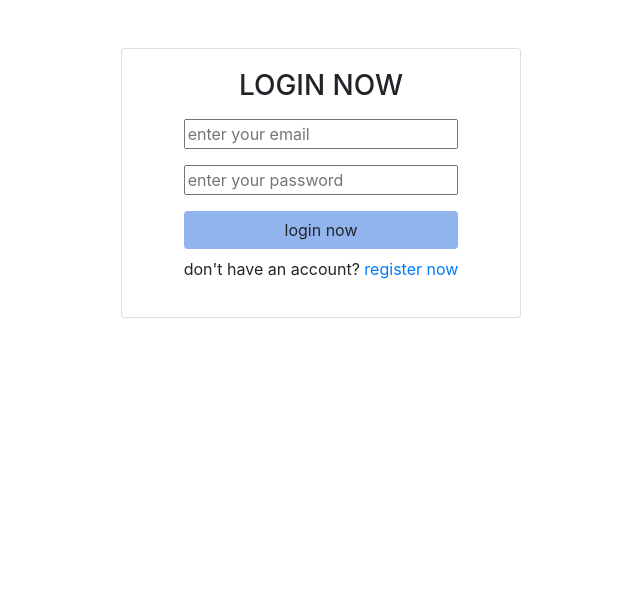
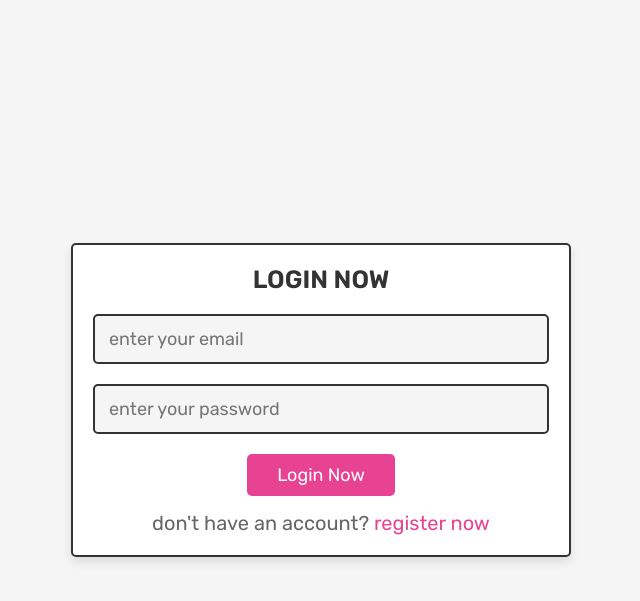
Before and after one commit to Ngannguyen0308/Furniture-e-commerce-website, a PHP site: page /login.php in a window 1280 px wide. Shown: the top 601 px of the page, without its empty margins (319-959 px from the left). Run offline with PHP 8.4, Linux system fonts and the light colour scheme; data that the repository does not hold is empty; some libraries are stand-ins or nearby versions.

Commit message:
Update login.php

```diff
--- a/login.php
+++ b/login.php
@@ -51,22 +51,12 @@ if(isset($_POST['submit'])){
    <meta http-equiv="X-UA-Compatible" content="IE=edge">
    <meta name="viewport" content="width=device-width, initial-scale=1.0">
    <title>login</title>
-   <link rel="stylesheet" href="https://maxcdn.bootstrapcdn.com/bootstrap/4.3.1/css/bootstrap.min.css">
-   <link rel="stylesheet" href="https://use.fontawesome.com/releases/v5.6.3/css/all.css" integrity="sha384-UHRtZLI+pbxtHCWp1t77Bi1L4ZtiqrqD80Kn4Z8NTSRyMA2Fd33n5dQ8lWUE00s/" crossorigin="anonymous"></head>
-   <script src="https://ajax.googleapis.com/ajax/libs/jquery/3.5.1/jquery.min.js"></script>
-   <script src="https://cdnjs.cloudflare.com/ajax/libs/popper.js/1.16.0/umd/popper.min.js"></script>
-   <script src="https://maxcdn.bootstrapcdn.com/bootstrap/4.3.1/js/bootstrap.min.js"></script>
-   <link rel="stylesheet" href="https://cdnjs.cloudflare.com/ajax/libs/font-awesome/4.7.0/css/font-awesome.min.css">
-   <style>
-      .bg-color{
-         background-color: #92B4EC;
-      }
-   </style>
 
    <!-- font awesome cdn link  -->
    <link rel="stylesheet" href="https://cdnjs.cloudflare.com/ajax/libs/font-awesome/6.0.0/css/all.min.css">
 
-
+   <!-- custom css file link  -->
+   <link rel="stylesheet" href="css/style.css">
 
 </head>
 <body>
@@ -84,20 +74,17 @@ if(isset($message)){
 }
 ?>
 
-<div class="card mx-auto my-5 " style="width: 25rem;">
-   <div class="card-body mx-auto  ">
-      <section class="form-container">
+<section class="form-container">
 
-         <form action="" method="post">
-            <h3 class="text-center">LOGIN NOW</h3>
-            <div><input style="width: 100%;" type="email" name="email" class="box my-2" placeholder="enter your email" required></div>
-            <div><input style="width: 100%;" type="password" name="pass" class="box my-2" placeholder="enter your password" required></div>
-            <div><input style="width: 100%;" type="submit" class="btn  my-2 col bg-color" name="submit" value="login now"></div>
-            <p>don't have an account? <a href="register.php">register now</a></p>
-         </form>
-      </section>
-   </div>
-</div>
+   <form action="" method="post">
+      <h3>login now</h3>
+      <input type="email" name="email" class="box" placeholder="enter your email" required>
+      <input type="password" name="pass" class="box" placeholder="enter your password" required>
+      <input type="submit" class="btn" name="submit" value="login now">
+      <p>don't have an account? <a href="register.php">register now</a></p>
+   </form>
+
+</section>
 
 </body>
 </html>
```
